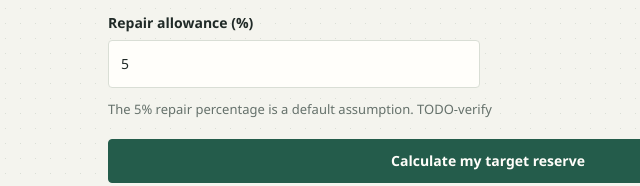
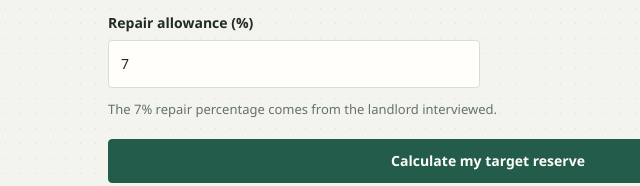
Before and after one commit to 0276178-farid/FIN506_Agent_Profile, a plain HTML site: page index.html in a window 1280 px wide. Both pictures are taken after a click on the button "Start over". Shown: the part 524-710 px from the top of the page, 152-792 px from the left. Drawn offline with Linux system fonts and the light colour scheme.

```diff
--- a/app.js
+++ b/app.js
@@ -894,7 +894,7 @@ window.addEventListener("load", () => {
     document.querySelector("#reserve-size-title").focus();
 
     document.querySelector("#reserve-size-form").reset();
-    document.querySelector("#repair-percentage").value = "5";
+    document.querySelector("#repair-percentage").value = "7";
     document.querySelector("#reserve-locate-form").reset();
     document.querySelector("#income-form").reset();
     document.querySelector("#monthly-setaside-form").reset();
--- a/index.html
+++ b/index.html
@@ -61,10 +61,10 @@
             </label>
             <label class="text-field" for="repair-percentage">
               Repair allowance (%)
-              <input id="repair-percentage" name="repairPercentage" type="text" inputmode="numeric" autocomplete="off" value="5" aria-describedby="repair-assumption">
+              <input id="repair-percentage" name="repairPercentage" type="text" inputmode="numeric" autocomplete="off" value="7" aria-describedby="repair-assumption">
             </label>
           </div>
-          <p class="assumption-note" id="repair-assumption">The 5% repair percentage is a default assumption. TODO-verify</p>
+          <p class="assumption-note" id="repair-assumption">The 7% repair percentage comes from the landlord interviewed.</p>
           <p class="form-error" id="reserve-size-error" role="alert" hidden></p>
           <button class="primary-button" type="submit">Calculate my target reserve</button>
         </form>
```
Also changed, not shown: 3 other files.
